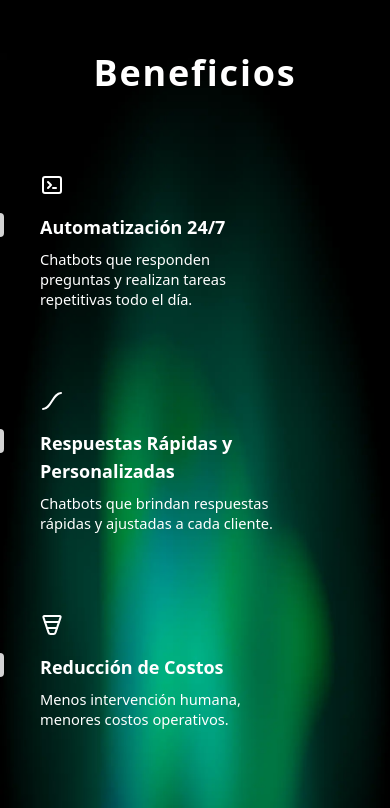
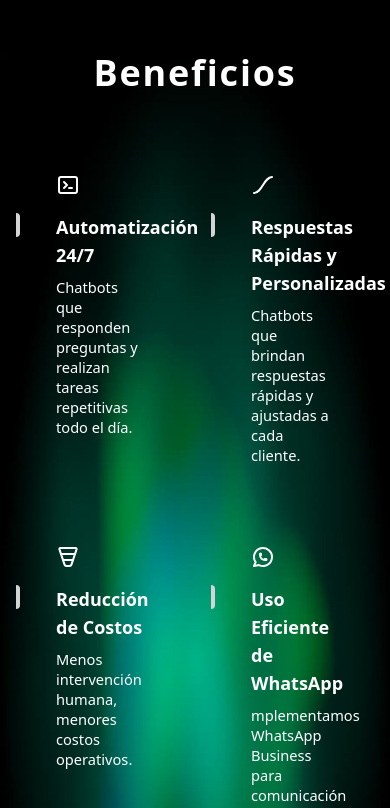
Before and after one commit to deevpfa/bot-wsp, a Next.js app: page / in a window 390 px wide. Shown: the part 1395-2203 px from the top of the page. Built offline with nearby package versions, Linux system fonts and the light colour scheme; no server answers.

Commit message:
add bg and feature

```diff
--- a/src/components/Feature.tsx
+++ b/src/components/Feature.tsx
@@ -50,7 +50,7 @@ export function FeaturesSectionDemo() {
         },
     ];
     return (
-        <div className="grid grid-cols-1 md:grid-cols-2 lg:grid-cols-3  relative z-10 py-10 max-w-7xl mx-auto">
+        <div className="grid grid-cols-2 md:grid-cols-2 lg:grid-cols-3  relative z-10 py-10 max-w-7xl mx-auto">
             {features.map((feature, index) => (
                 <Feature key={feature.title} {...feature} index={index} />
             ))}
@@ -72,7 +72,7 @@ const Feature = ({
     return (
         <div
             className={cn(
-                "flex flex-col lg:border-r-[0.2px] py-10 relative group/feature text-white",
+                "flex flex-col px-4 lg:px-0 lg:border-r-[0.2px] py-10 relative group/feature text-white",
                 (index === 0 || index === 3) && "lg:border-l-[0.2px] text-white",
                 index < 3 && "lg:border-b-[0.2px] text-white"
             )}
```
